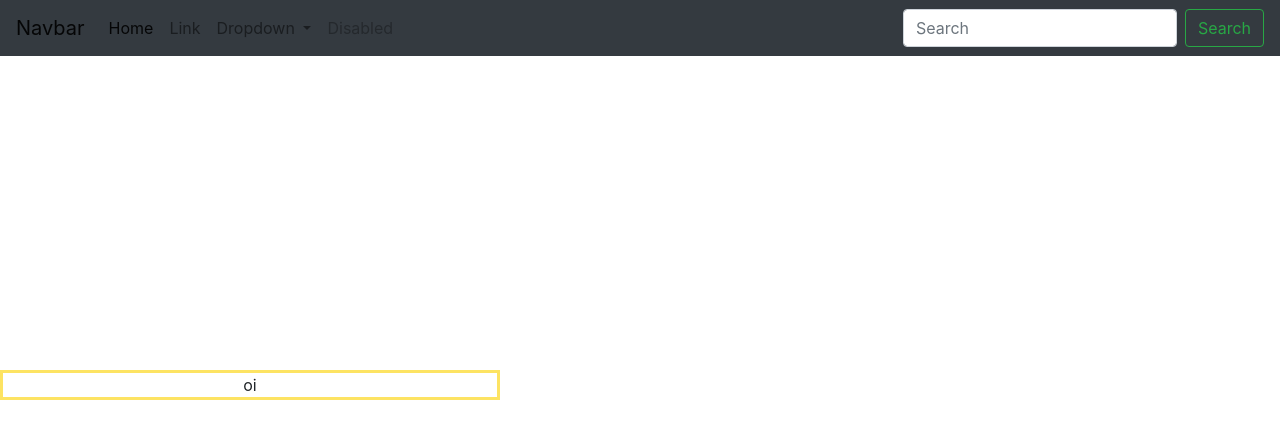
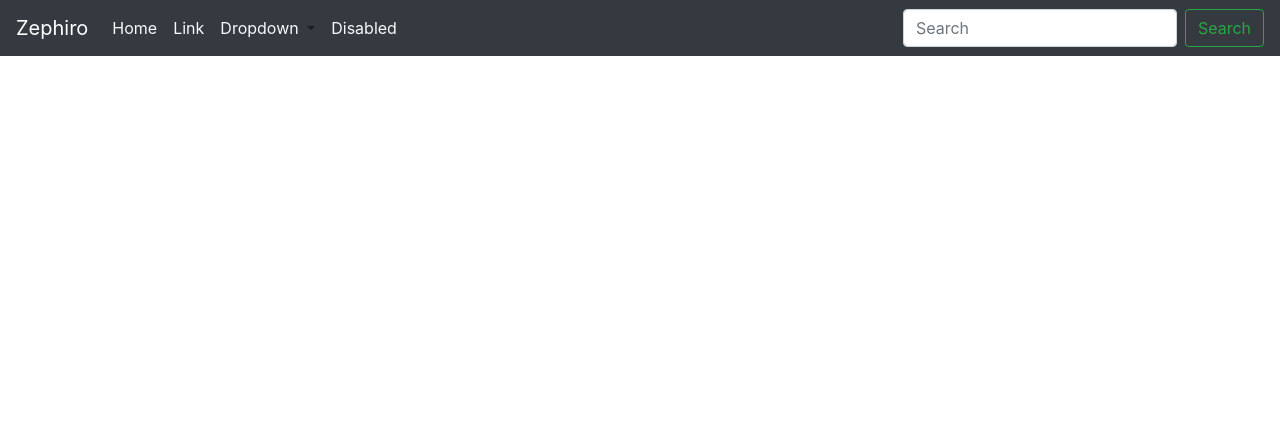
Before and after one commit to Bruno27112000/Projeto-com-bootstrap, a plain HTML site: page Site pessoal/index.html in a window 1280 px wide. Drawn offline with nearby package versions, Linux system fonts and the light colour scheme.

Commit message:
Melhoria parte basica do site
Modificacao itens de navbar.

```diff
--- a/Site pessoal/index.html
+++ b/Site pessoal/index.html
@@ -20,7 +20,7 @@
 
 
     <nav class="navbar navbar-expand-lg navbar-light bg-dark">
-        <a class="navbar-brand" href="#">Navbar</a>
+        <a class="navbar-brand" href="#"><span class="text-white bg-dark">Zephiro</span></a>
         <button class="navbar-toggler" type="button" data-toggle="collapse" data-target="#navbarSupportedContent" aria-controls="navbarSupportedContent" aria-expanded="false" aria-label="Toggle navigation">
           <span class="navbar-toggler-icon"></span>
         </button>
@@ -28,14 +28,15 @@
         <div class="collapse navbar-collapse" id="navbarSupportedContent">
           <ul class="navbar-nav mr-auto">
             <li class="nav-item active">
-              <a class="nav-link" href="#">Home <span class="sr-only">(current)</span></a>
+              <a class="nav-link"  href="#"><span class="text-light bg-dark">Home </span><span class="sr-only">(current)</span></a>
             </li>
             <li class="nav-item">
-              <a class="nav-link" href="#">Link</a>
+              <a class="nav-link" href="#"><span class="text-light bg-dark">Link</span></a>
             </li>
             <li class="nav-item dropdown">
               <a class="nav-link dropdown-toggle" href="#" id="navbarDropdown" role="button" data-toggle="dropdown" aria-haspopup="true" aria-expanded="false">
-                Dropdown
+                <span class="text-light bg-dark"> Dropdown</span>
+
               </a>
               <div class="dropdown-menu" aria-labelledby="navbarDropdown">
                 <a class="dropdown-item" href="#">Action</a>
@@ -45,7 +46,7 @@
               </div>
             </li>
             <li class="nav-item">
-              <a class="nav-link disabled" href="#" tabindex="-1" aria-disabled="true">Disabled</a>
+              <a class="nav-link disabled" href="#" tabindex="-1" aria-disabled="true"><span class="text-light bg-dark">Disabled</span></a>
             </li>
           </ul>
           <form class="form-inline my-2 my-lg-0">
@@ -59,7 +60,7 @@
 
 
 
-    <div class="w3-card-4" id="box1">oi </div>
+
 </body>
 
 
```
